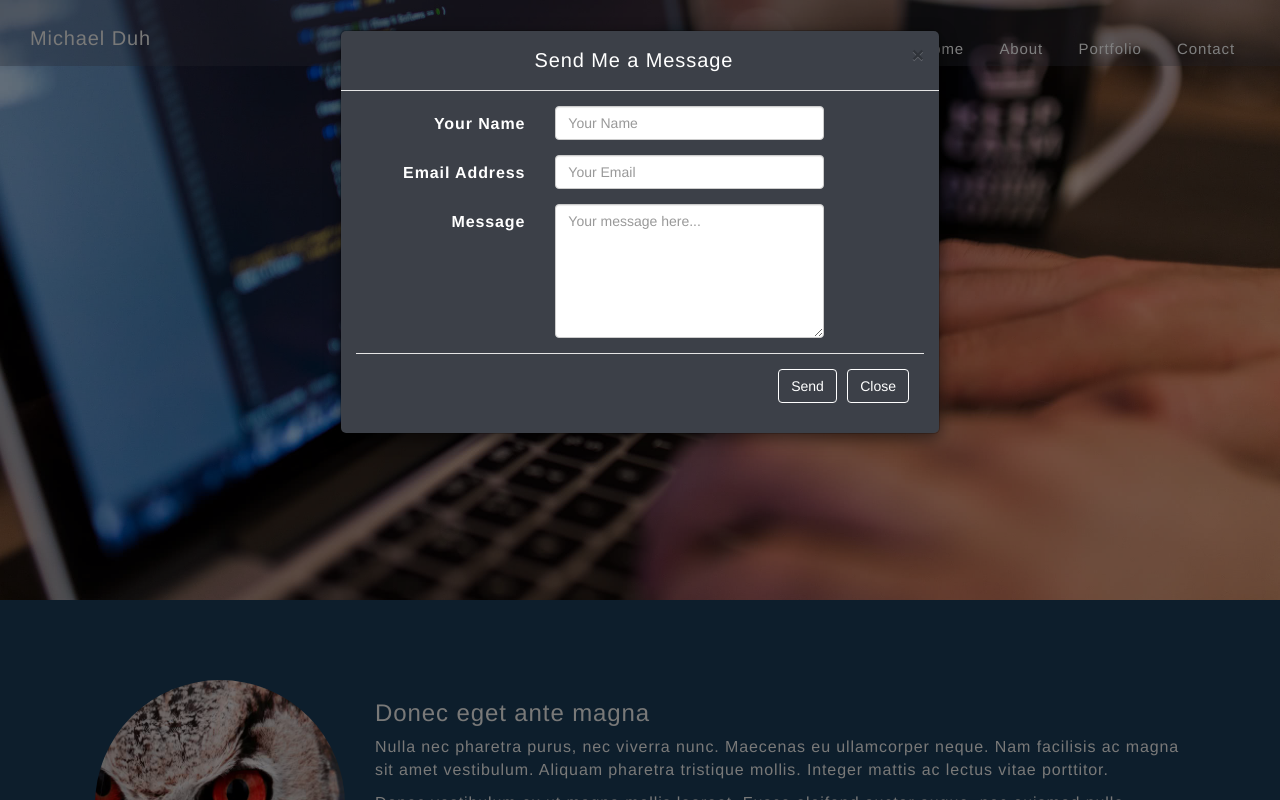
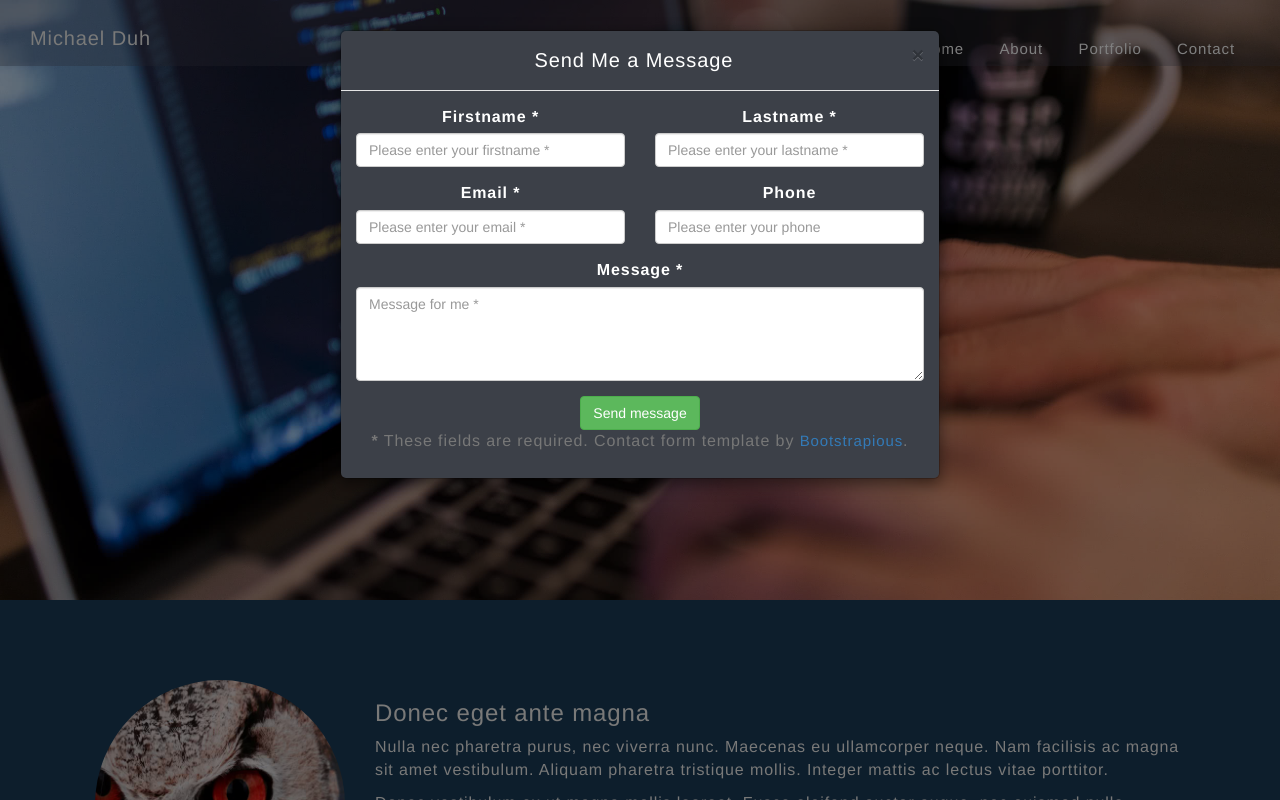
Before and after one commit to mikaeloduh/personal-website-v2, a PHP site: page /src/index.html in a window 1280 px wide, after a click on "Send Me a Message". Run offline with PHP 8.4, Linux system fonts and the light colour scheme.

Commit message:
bug fixed

```diff
--- a/index.php
+++ b/index.php
@@ -1 +1 @@
-<?php include("src/index.html") ?>
+<?php include("index.html") ?>
--- a/src/index.html
+++ b/src/index.html
@@ -166,30 +166,69 @@
             </div>
 
               <div class="modal-body">
-                <form class="form-horizontal" name="commentform" method="post" action="send_form_email.php">
+
+                <form id="contact-form" method="post" action="send_form_email.php" role="form">
+
+    <div class="messages"></div>
+
+    <div class="controls">
+
+        <div class="row">
+            <div class="col-md-6">
                 <div class="form-group">
-                    <label class="control-label col-md-4" for="name">Your Name</label>
-                    <div class="col-md-6">
-                      <input type="text" class="form-control" id="name" name="name" placeholder="Your Name"/>
+                    <label for="form_name">Firstname *</label>
+                    <input id="form_name" type="text" name="name" class="form-control" placeholder="Please enter your firstname *" required="required" data-error="Firstname is required.">
+                    <div class="help-block with-errors"></div>
                 </div>
             </div>
+            <div class="col-md-6">
                 <div class="form-group">
-                    <label class="control-label col-md-4" for="email">Email Address</label>
-                    <div class="col-md-6">
-                      <input type="email" class="form-control" id="email" name="email" placeholder="Your Email"/>
+                    <label for="form_lastname">Lastname *</label>
+                    <input id="form_lastname" type="text" name="surname" class="form-control" placeholder="Please enter your lastname *" required="required" data-error="Lastname is required.">
+                    <div class="help-block with-errors"></div>
                 </div>
             </div>
+        </div>
+        <div class="row">
+            <div class="col-md-6">
                 <div class="form-group">
-                    <label class="control-label col-md-4" for="comments">Message</label>
-                    <div class="col-md-6">
-                      <textarea rows="6" class="form-control" id="comments" name="comments" placeholder="Your message here..."></textarea>
+                    <label for="form_email">Email *</label>
+                    <input id="form_email" type="email" name="email" class="form-control" placeholder="Please enter your email *" required="required" data-error="Valid email is required.">
+                    <div class="help-block with-errors"></div>
                 </div>
             </div>
-                  <div class="modal-footer">
-                    <button type="submit" value="Submit" class="btn btn-custom" id="submit">Send</button>
-                    <button type="button" class="btn btn-custom" data-dismiss="modal">Close</button>
+            <div class="col-md-6">
+                <div class="form-group">
+                    <label for="form_phone">Phone</label>
+                    <input id="form_phone" type="tel" name="phone" class="form-control" placeholder="Please enter your phone">
+                    <div class="help-block with-errors"></div>
                 </div>
+            </div>
+        </div>
+        <div class="row">
+            <div class="col-md-12">
+                <div class="form-group">
+                    <label for="form_message">Message *</label>
+                    <textarea id="form_message" name="message" class="form-control" placeholder="Message for me *" rows="4" required="required" data-error="Please,leave us a message."></textarea>
+                    <div class="help-block with-errors"></div>
+                </div>
+            </div>
+            <div class="col-md-12">
+                <input type="submit" class="btn btn-success btn-send" value="Send message">
+            </div>
+        </div>
+        <div class="row">
+            <div class="col-md-12">
+                <p class="text-muted"><strong>*</strong> These fields are required. Contact form template by <a href="http://bootstrapious.com" target="_blank">Bootstrapious</a>.</p>
+            </div>
+        </div>
+    </div>
+
 </form>
+
+
+
+
               </div>
           </div>
         </div>
@@ -215,6 +254,7 @@
   <script src="js/jquery-3.2.1/jquery-3.2.1.min.js" language="javascript" type="text/javascript" ></script>
   <script src="js/bootstrap-3.3.7/bootstrap.min.js" language="javascript" type="text/javascript"></script>
   <script src="js/main.js" language="javascript" type="text/javascript" ></script>
+  <script src="js/contact.js" language="javascript" type="text/javascript" ></script>
 
 </body>
 </html>
--- /dev/null
+++ b/src/js/contact.js
@@ -0,0 +1,45 @@
+$(function () {
+
+    // init the validator
+    // validator files are included in the download package
+    // otherwise download from http://1000hz.github.io/bootstrap-validator
+
+    $('#contact-form').validator();
+
+
+    // when the form is submitted
+    $('#contact-form').on('submit', function (e) {
+
+        // if the validator does not prevent form submit
+        if (!e.isDefaultPrevented()) {
+            var url = "contact.php";
+
+            // POST values in the background the the script URL
+            $.ajax({
+                type: "POST",
+                url: url,
+                data: $(this).serialize(),
+                success: function (data)
+                {
+                    // data = JSON object that contact.php returns
+
+                    // we recieve the type of the message: success x danger and apply it to the
+                    var messageAlert = 'alert-' + data.type;
+                    var messageText = data.message;
+
+                    // let's compose Bootstrap alert box HTML
+                    var alertBox = '<div class="alert ' + messageAlert + ' alert-dismissable"><button type="button" class="close" data-dismiss="alert" aria-hidden="true">&times;</button>' + messageText + '</div>';
+
+                    // If we have messageAlert and messageText
+                    if (messageAlert && messageText) {
+                        // inject the alert to .messages div in our form
+                        $('#contact-form').find('.messages').html(alertBox);
+                        // empty the form
+                        $('#contact-form')[0].reset();
+                    }
+                }
+            });
+            return false;
+        }
+    })
+});
```
Also changed, not shown: gulpfile.js (+5 -4 lines), config.json (renamed from src/config.json), src/img/banner.jpg, src/img/contact.jpg. Lines whose indentation alone changed are shown as unchanged.
